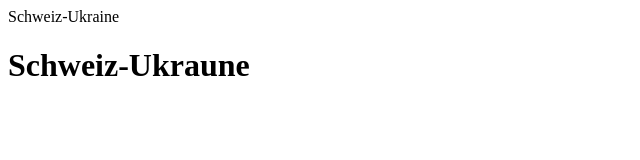
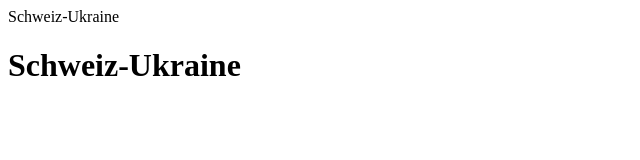
Before and after one commit to UlyanaKop/schweiz-ukraine, a plain HTML site: page index.html in a window 1280 px wide. Shown: the full height of the page, 0-640 px from the left. Drawn offline with Linux system fonts and the light colour scheme.

Commit message:
Update index.html

```diff
--- a/index.html
+++ b/index.html
@@ -4,6 +4,6 @@
   <tittle>Schweiz-Ukraine</tittle>
 </head>
   <body>
-    <h1>Schweiz-Ukraune</h1>
+    <h1>Schweiz-Ukraine</h1>
   </body>
 </html>
```
